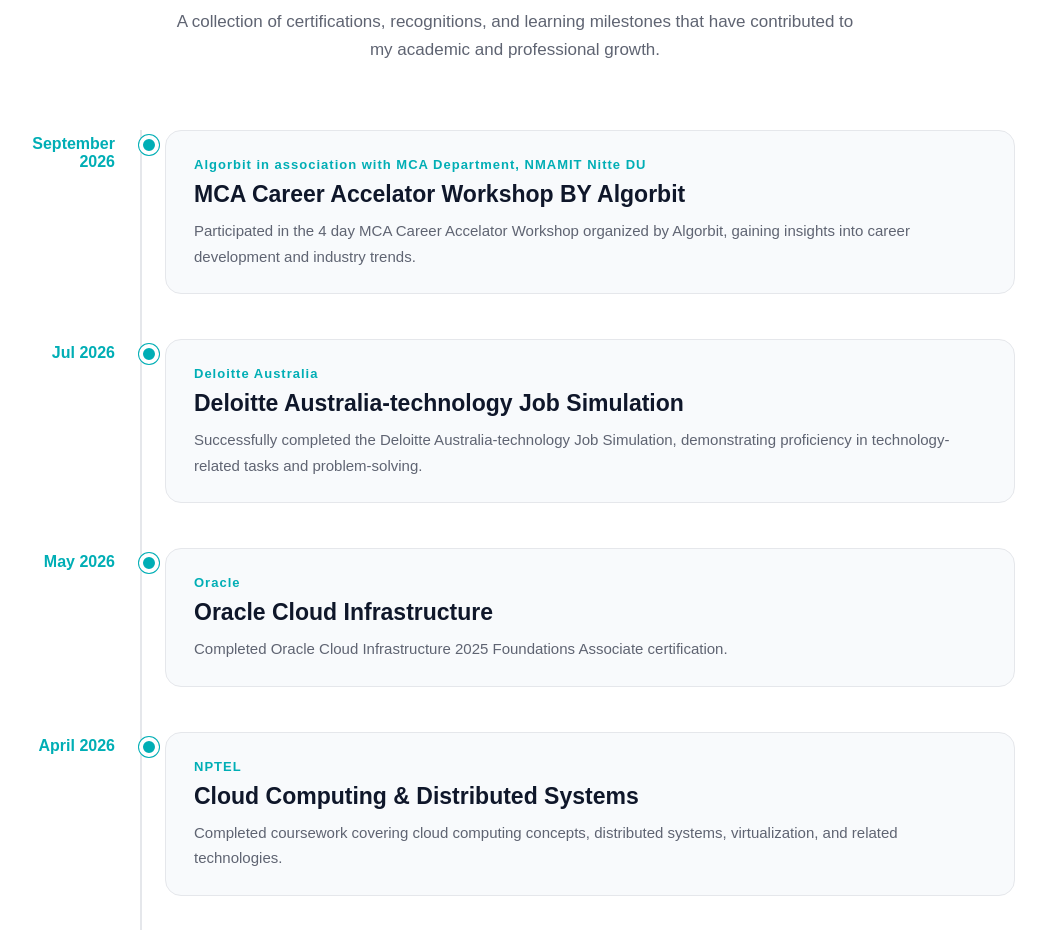
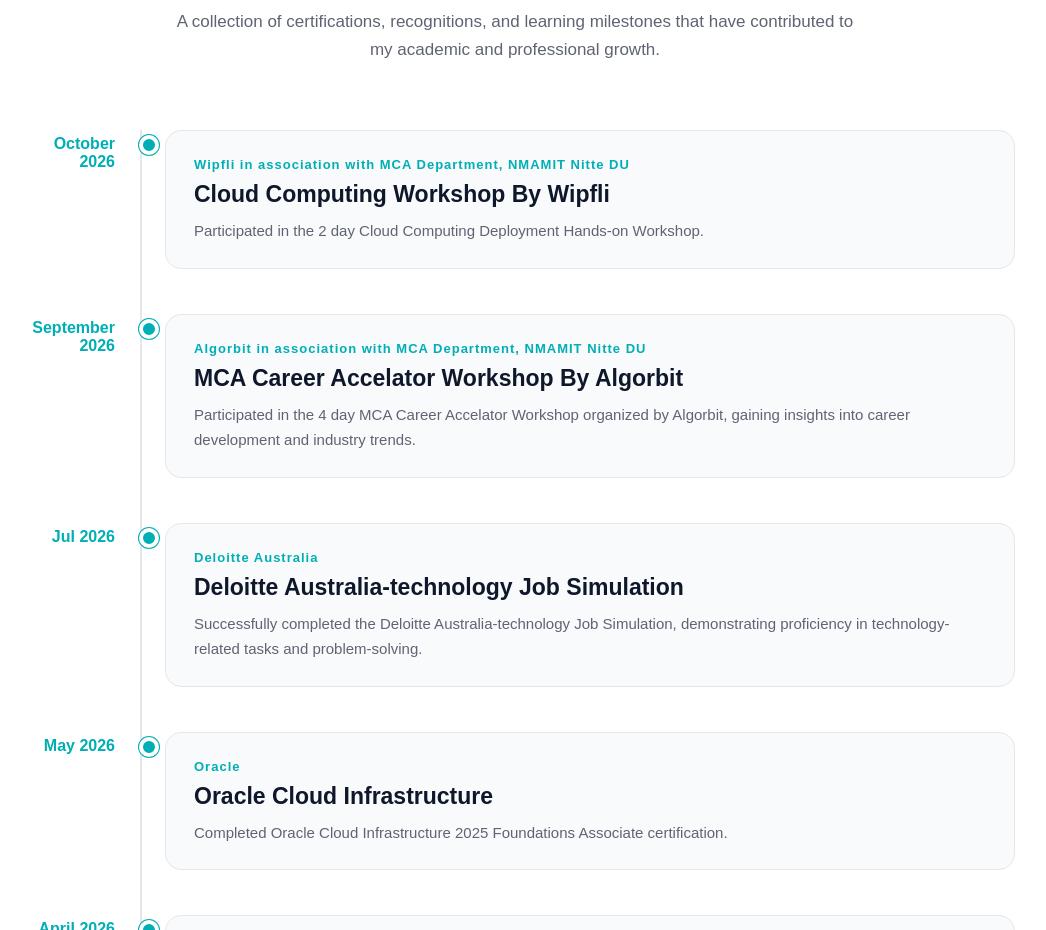
Before and after one commit to akshatharaik22-coder/PortFolio, a React app: page / in a window 1280 px wide. Shown: the part 5820-6750 px from the top of the page, without its empty margins (125-1171 px from the left). Built offline with nearby package versions, Linux system fonts and the light colour scheme; the HTML template or start-up script is replaced by a standard one.

Commit message:
Updates the Achievements By adding new certificates

```diff
--- a/src/components/Achievements.jsx
+++ b/src/components/Achievements.jsx
@@ -4,8 +4,14 @@
 function Achievements() {
   const achievements = [
     {
+      year:"October 2026",
+      title:"Cloud Computing Workshop By Wipfli",
+      organization:" Wipfli in association with MCA Department, NMAMIT Nitte DU",
+      description:" Participated in the 2 day Cloud Computing Deployment Hands-on Workshop.",
+    },
+    {
       year:"September 2026",
-      title:"MCA Career Accelator Workshop BY Algorbit",
+      title:"MCA Career Accelator Workshop By Algorbit",
       organization:"Algorbit in association with MCA Department, NMAMIT Nitte DU",
       description:
         "Participated in the 4 day MCA Career Accelator Workshop organized by Algorbit, gaining insights into career development and industry trends.",
```
